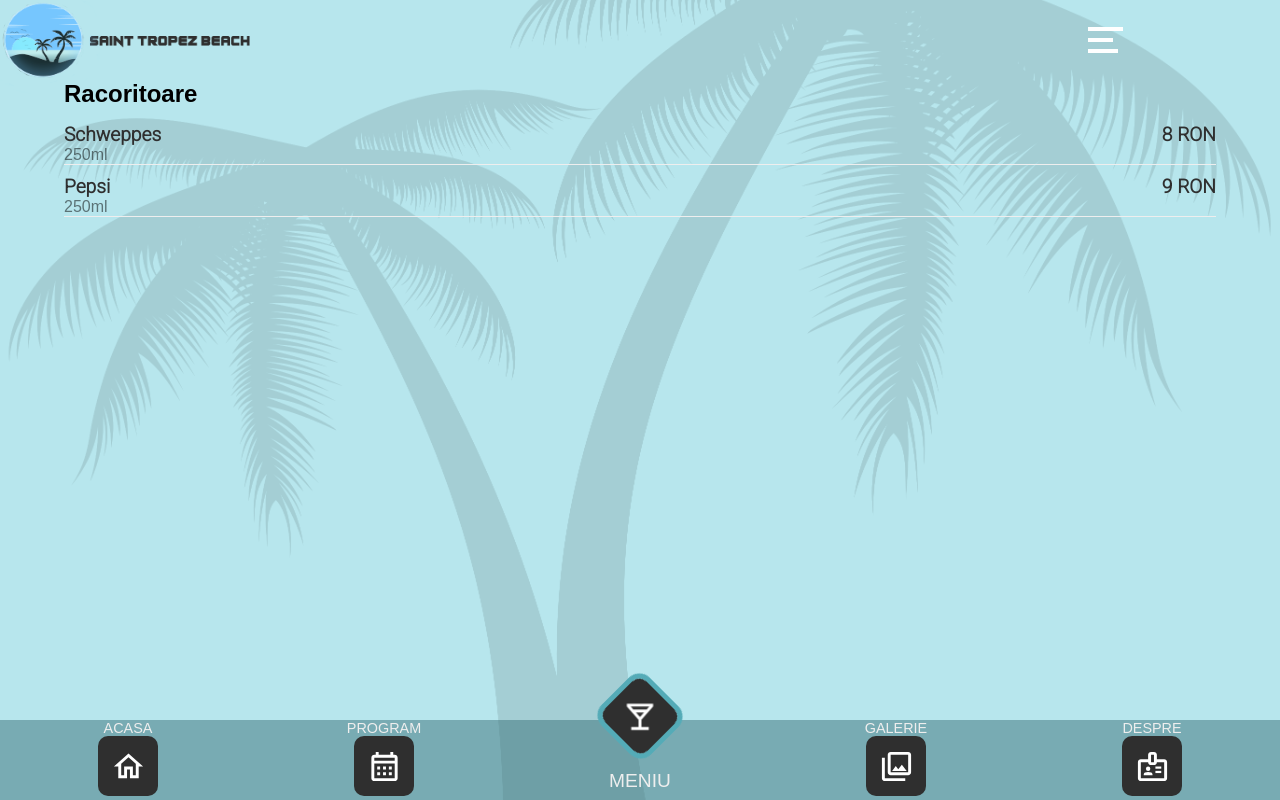
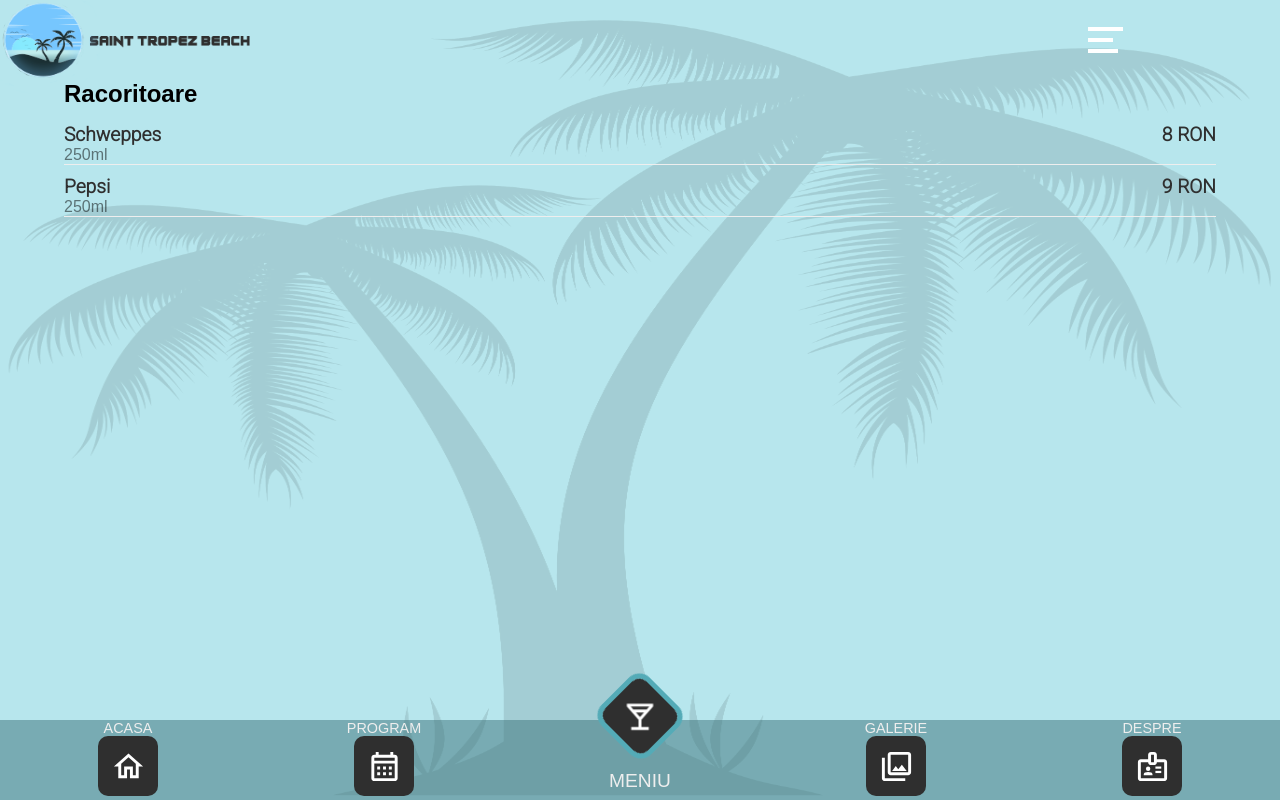
Before and after one commit to DenisCatalin/saint-tropez-beach, a Next.js app: page / in a window 1280 px wide. Built offline with nearby package versions, Linux system fonts and the light colour scheme; a web font is replaced by a local one.

Commit message:
background fix

```diff
--- a/pages/index.js
+++ b/pages/index.js
@@ -52,7 +52,9 @@ export default function Home() {
       <Head>
         <title>Saint Tropez Beach - Acasa</title>
       </Head>
-      <div className={styles.backgroundImage}></div>
+      <div className={styles.backgroundImage}>
+        <Image src={"/static/palmTree.png"} alt="" layout="fill" />
+      </div>
       <div className={styles.header}>
         <div
           className={styles.logoSpace}
--- a/styles/Home.module.css
+++ b/styles/Home.module.css
@@ -13,10 +13,6 @@
 .backgroundImage {
     width: 100%;
     min-height: 100vh;
-    background-image: url("../public/static/palmTree.png");
-    background-repeat: no-repeat;
-    background-position: center;
-    background-size: cover;
     opacity: 0.1;
     position: absolute;
 }
```
